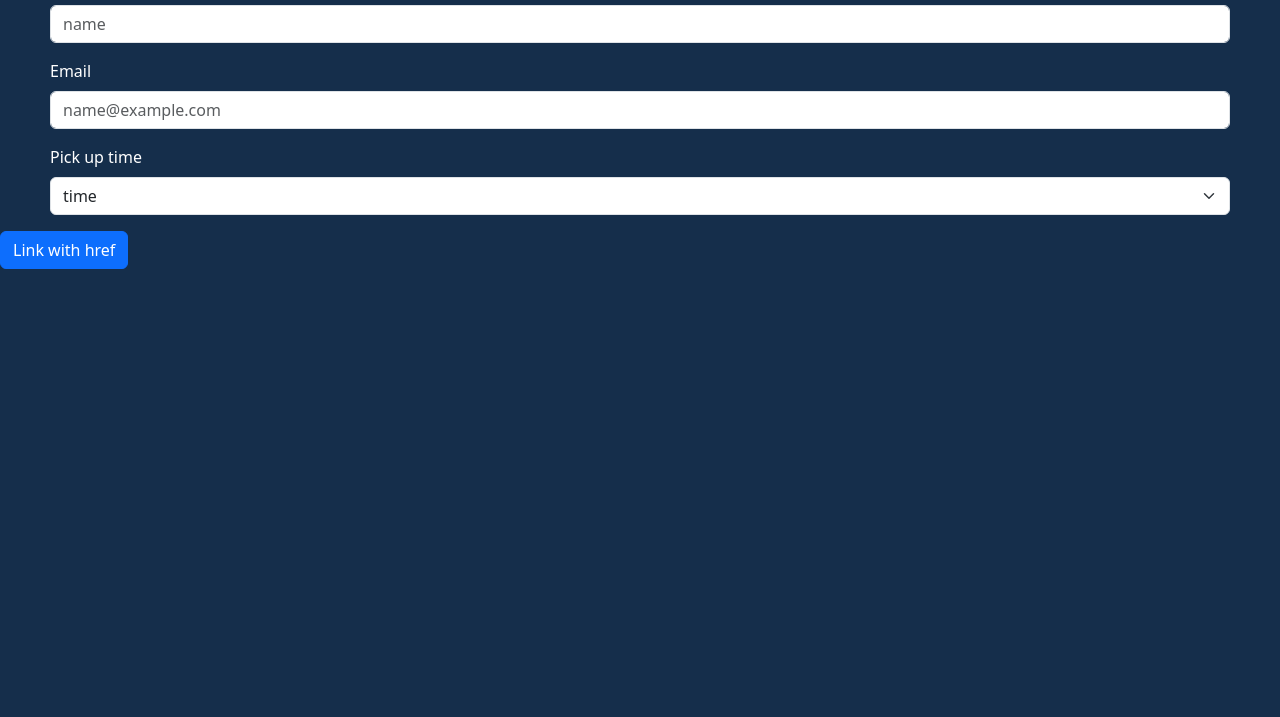
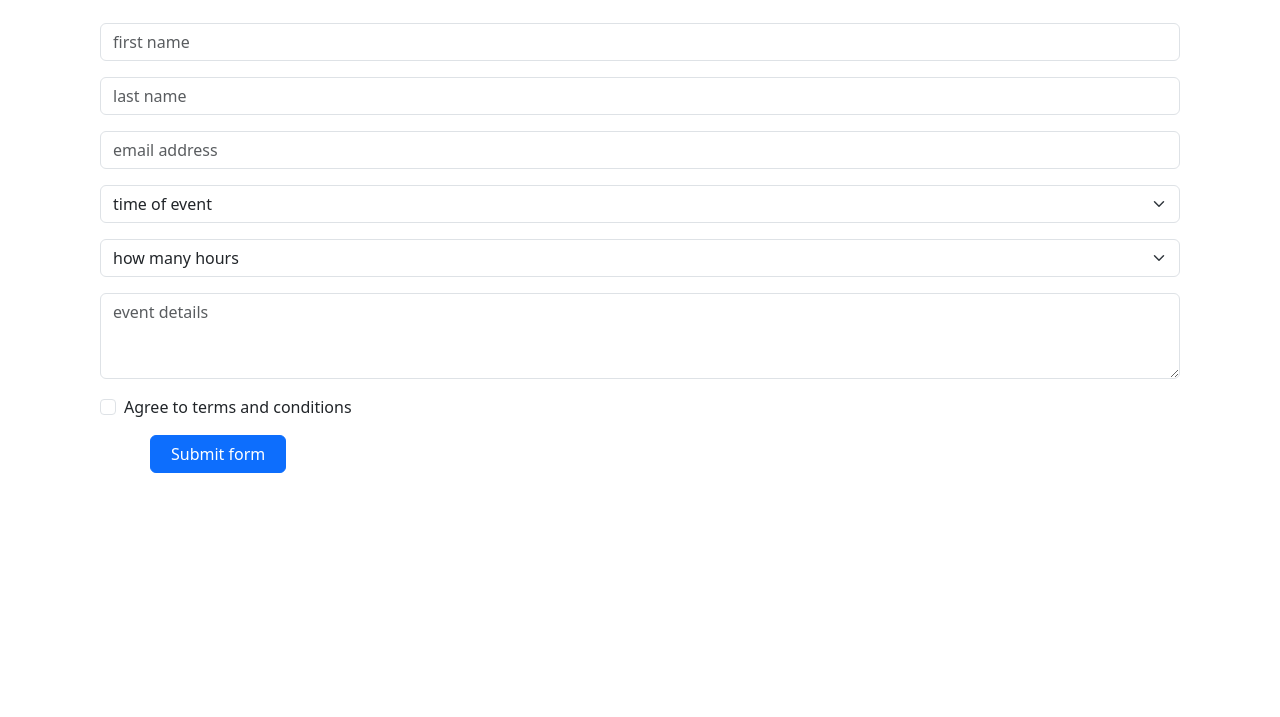
Before and after one commit to KatiePadfield/final-food-truck-website, a plain HTML site: page form.html in a window 1280 px wide. Shown: the part 83-800 px from the top of the page. Drawn offline with Linux system fonts and the light colour scheme.

Commit message:
complete form

```diff
--- a/css/style.css
+++ b/css/style.css
@@ -2,13 +2,12 @@
 /* global */
 
 body {
-  color: white;
-  background-color:#152E4B
 
 }
 
 .bg-info {
   background-color: #6BA6C3 !important;
+  opacity: 0.5;
 }
 
 .header-text {
@@ -70,11 +69,24 @@ body {
   /* form */
 
   .my-form {
-    padding-left:  50px;
-    padding-right: 50px;
+    padding-left:  100px;
+    padding-right: 100px;
+  }
+
+  .my-form-top {
+    padding-left:  100px;
+    padding-right: 100px;
+    padding-top: 50px;
   }
 
   .card-body {
-    background-color: #152E4B;
+
 
   }
+
+  .btn-primary {
+    padding-left:  20px;
+    padding-right: 20px;
+    margin-left: 50px;
+    margin-right: 50px;
+  }
--- a/form.html
+++ b/form.html
@@ -50,19 +50,18 @@
     </nav>
 
 
-    <div class="mb-3 my-form">
-        <label for="exampleFormControlTextarea1" class="form-label">Full name</label>
-        <input class="form-control" type="text" placeholder="name" aria-label="default input example">
+        <div class="mb-3 my-form-top ">
+          <input type="text" class="form-control"  placeholder="first name" id="validationDefault01" value="" required>
         </div>
         <div class="mb-3 my-form">
-        <label for="exampleFormControlInput1" class="form-label">Email</label>
-        <input type="email" class="form-control" id="exampleFormControlInput1" placeholder="name@example.com">
+          <input type="text" class="form-control"  placeholder="last name" id="validationDefault02" value="" required>
         </div>
-
         <div class="mb-3 my-form">
-        <label for="exampleFormControlInput1" class="form-label">Pick up time</label>
-      <select class="form-select" aria-label="Default select example">
-        <option selected>time</option>
+          <input type="email" class="form-control" id="validationDefault03" placeholder="email address">
+        </div>
+        <div class="mb-3 my-form">
+          <select class="form-select" id="validationDefault04" required>
+            <option selected disabled value="">time of event</option>
             <option value="1">08:00</option>
             <option value="2">08:15</option>
             <option value="3">08:30</option>
@@ -135,33 +134,46 @@
           </select>
         </div>
 
-    <p>
-        <a class="btn btn-primary" data-bs-toggle="collapse" href="#collapseExample" role="button" aria-expanded="false" aria-controls="collapseExample">
-          Link with href
-        </a>
-      </p>
-      <div class="collapse" id="collapseExample">
-        <div class="card card-body">
+        <div class="mb-3 my-form">
+            <select class="form-select" id="validationDefault04" required>
+            <option selected disabled value="">how many hours</option>
+          <option value="1">1</option>
+          <option value="2">2</option>
+          <option value="3">3</option>
+          <option value="3">4</option>
+          <option value="1">5</option>
+          <option value="1">6</option>
+          <option value="1">7</option>
+          <option value="1">8</option>
+          <option value="1">9</option>
+          <option value="1">10</option>
+          <option value="1">11</option>
+
+            </select>
+          </div>
+
+          <div class="mb-3 my-form">
+            <textarea class="form-control" placeholder="event details" id="validationDefault04" rows="3"></textarea>
+          </div>
+
+
+        <div class="mb-3 my-form">
           <div class="form-check">
-                <input class="form-check-input" type="checkbox" value="" id="flexCheckDefault">
-                <label class="form-check-label" for="flexCheckDefault">
-                  Default checkbox
+            <input class="form-check-input" type="checkbox" value="" id="invalidCheck2" required>
+            <label class="form-check-label" for="invalidCheck2">
+              Agree to terms and conditions
             </label>
           </div>
-              <div class="form-check">
-                <input class="form-check-input" type="checkbox" value="" id="flexCheckDefault">
-                <label class="form-check-label" for="flexCheckDefault">
-                  Default checkbox
-                </label>
-              </div>
-              <div class="form-check">
-                <input class="form-check-input" type="checkbox" value="" id="flexCheckDefault">
-                <label class="form-check-label" for="flexCheckDefault">
-                  Default checkbox
-                </label>
         </div>
 
+
+
+
+        <div class="my-form">
+          <button class="btn btn-primary" type="submit">Submit form</button>
         </div>
+      </form>
+
 
   </header>
 
```
Lines whose indentation alone changed are shown as unchanged.
